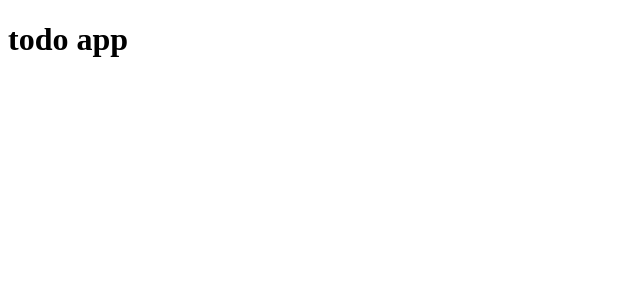
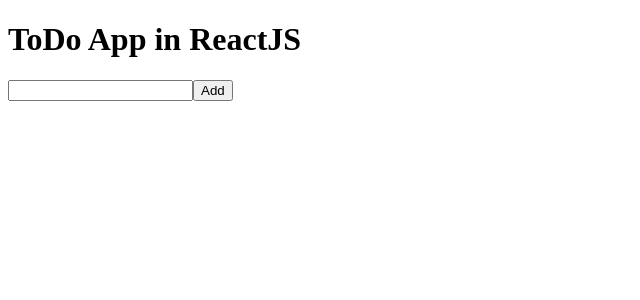
Before and after one commit to GSG-G11/todo-list-km, a React (Create React App) app: page / in a window 1280 px wide. Shown: the top 300 px of the page, without its empty margins (0-640 px from the left). Built offline with nearby package versions, Linux system fonts and the light colour scheme.

Commit message:
create add task relates#3

```diff
--- a/src/App.js
+++ b/src/App.js
@@ -1,10 +1,45 @@
+import React, { Component } from 'react';
+import './App.css';
+import AddTodo from './components/addtodo';
 
-function App() {
-  return (
-    <div className="App">
-     <h1>todo app </h1>
-    </div>
-  );
+class App extends Component {
+  constructor(props) {
+    super(props);
+    this.state = {
+      inputValue: '',
+      items: [],
+      isDone: false,
+    };
+    this.addTask = this.addTask.bind(this);
+  }
+  handleChange = (e) => {
+    this.setState({
+      inputValue: e.target.value,
+    });
+  };
+  addTask(input) {
+    const obj = {
+      id: Date.now(),
+      content: input,
+      isDone: this.state.isDone
+    };
+    console.log(obj);
+    this.setState({ items: [...this.state.items, obj] });
+    console.log([...this.state.items, obj]);
+  }
+
+  render() {
+    return (
+      <div>
+        <h1>ToDo App in ReactJS</h1>
+        <AddTodo
+          inputValue={this.state.inputValue}
+          handleChange={this.handleChange}
+          addTask={this.addTask}
+        />
+      </div>
+    );
+  }
 }
 
 export default App;
--- /dev/null
+++ b/src/components/addtodo.jsx
@@ -0,0 +1,18 @@
+import React, { Component } from 'react';
+
+const AddTodo = ({ inputValue, handleChange, addTask }) => {
+  return (
+    <div>
+      <input
+        type="text"
+        value={inputValue}
+        onChange={handleChange}
+      />
+      <button onClick={() =>addTask(inputValue)}>
+        Add
+      </button>
+    </div>
+  );
+};
+
+export default AddTodo;
```
Also changed, not shown: 1 other file (tests, documents, lock files or other folders).
